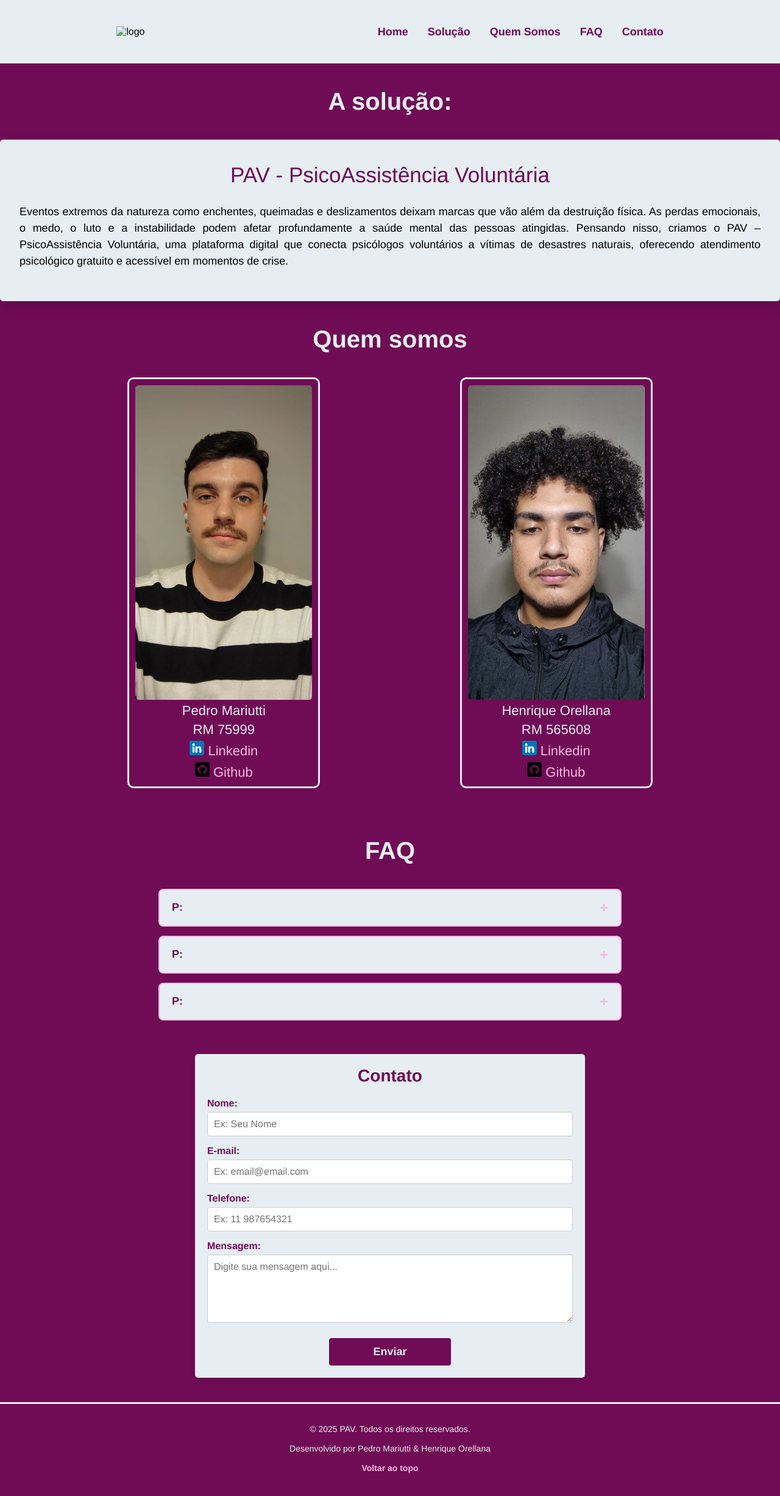
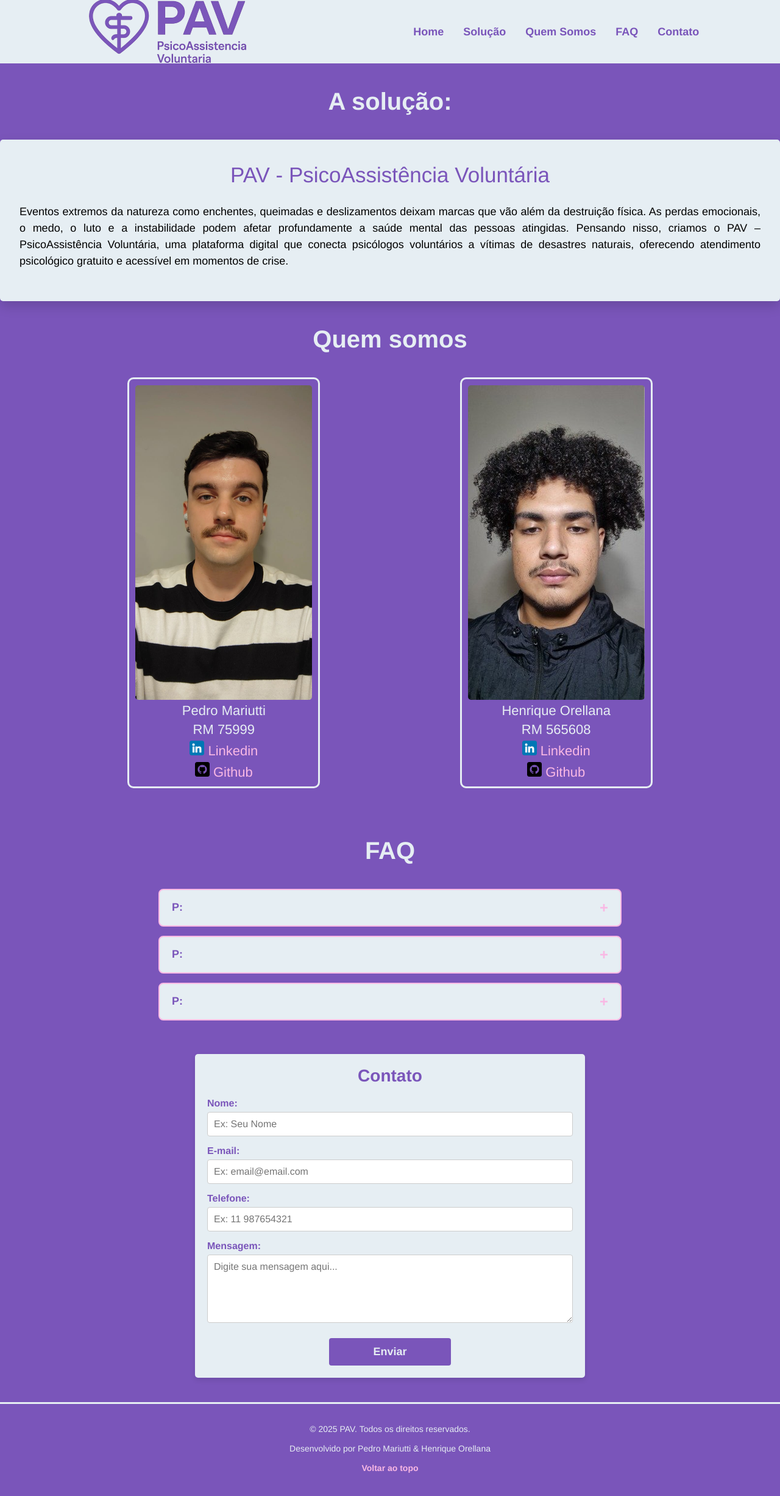
Before and after one commit to PAV-PsicoAssistencia-Voluntaria/PAV, a plain HTML site: page index.html in a window 1280 px wide. Shown: the whole page at 61% size. Drawn offline with Linux system fonts and the light colour scheme.

Commit message:
alteração em cores e logo

```diff
--- a/index.html
+++ b/index.html
@@ -15,7 +15,7 @@
     <header>
         <div class="header" id="home">
             <nav class="navbar">
-                <img class="logo" src="" alt="logo" id="nav_logo">
+                <img class="logo" src="img/pav.png" alt="logo" id="nav_logo">
                 <button class="hamburger"></button>
 
                 <ul class="nav_list">
--- a/style.css
+++ b/style.css
@@ -7,7 +7,7 @@
 }
 
 body{
-    background-color:#700b55;
+    background-color:#7a55ba;
 }
 
 header{
@@ -26,7 +26,7 @@ header{
     max-width: 1440px
 }
 
-.nav_logo img{
+.logo img{
     height: auto;
     width: 100%;
     max-width: 150px;
@@ -41,7 +41,7 @@ header{
 
 .nav-item a{
     text-decoration: none;
-    color: #700b55;
+    color: #7a55ba;
     font-weight: 600;
     font-size: 18px;
     position: relative;
@@ -56,7 +56,7 @@ header{
     border: none;
     display: none;
     background: none;
-    border-top: 3px solid #700b55;
+    border-top: 3px solid #7a55ba;
     cursor: pointer;
 }
 
@@ -66,7 +66,7 @@ header{
     display: block;
     width: 30px;
     height: 3px;
-    background: #700b55;
+    background: #7a55ba;
     margin-top: 5px;
 }
 
--- a/stylemain.css
+++ b/stylemain.css
@@ -16,7 +16,7 @@ h1{
 h2{
     text-align: center;
     font-weight: 500;
-    color: #700b55;
+    color: #7a55ba;
     font-size: 35px;
     margin-bottom: 20px;
 
@@ -40,7 +40,7 @@ article p{
 }
 
 article b{
-    color: #700b55;
+    color: #7a55ba;
     font-weight: 700;
 }
 
@@ -55,7 +55,7 @@ article b{
     height: auto;
     max-width: 100%;
     border-radius: 5px;
-    border: solid 2px #700b55;
+    border: solid 2px #7a55ba;
     margin-bottom: 20px;
 }
 
@@ -126,14 +126,14 @@ article b{
 .form-container h3 {
     text-align: center;
     margin-bottom: 20px;
-    color: #700b55;
+    color: #7a55ba;
     font-size: 28px;
 }
 
 .form-container label {
     margin-bottom: 5px;
     font-weight: 600;
-    color: #700b55;
+    color: #7a55ba;
     display: block;
     text-align: left;
 }
@@ -154,7 +154,7 @@ article b{
 }
 
 .form-container button {
-    background-color: #700b55;
+    background-color: #7a55ba;
     color: #E6EEF3;
     padding: 12px 20px;
     border: none;
@@ -227,7 +227,7 @@ article b{
     padding: 15px 20px;
     cursor: pointer;
     font-weight: 600;
-    color: #700b55;
+    color: #7a55ba;
     font-size: 18px;
     display: flex;
     align-items: center;
@@ -248,7 +248,7 @@ article b{
 
 .resposta-faq {
     padding: 0 20px 15px;
-    color: #700b55;
+    color: #7a55ba;
     font-size: 18px;
     line-height: 1.6;
     display: none;
@@ -269,7 +269,7 @@ article b{
 }
 
 footer {
-    background-color: #700b55;
+    background-color: #7a55ba;
     color: #E6EEF3;
     padding: 30px 0;
     text-align: center;
```
Also changed, not shown: img/pav.png (added), img/pavc.png (added), 1 other file.
